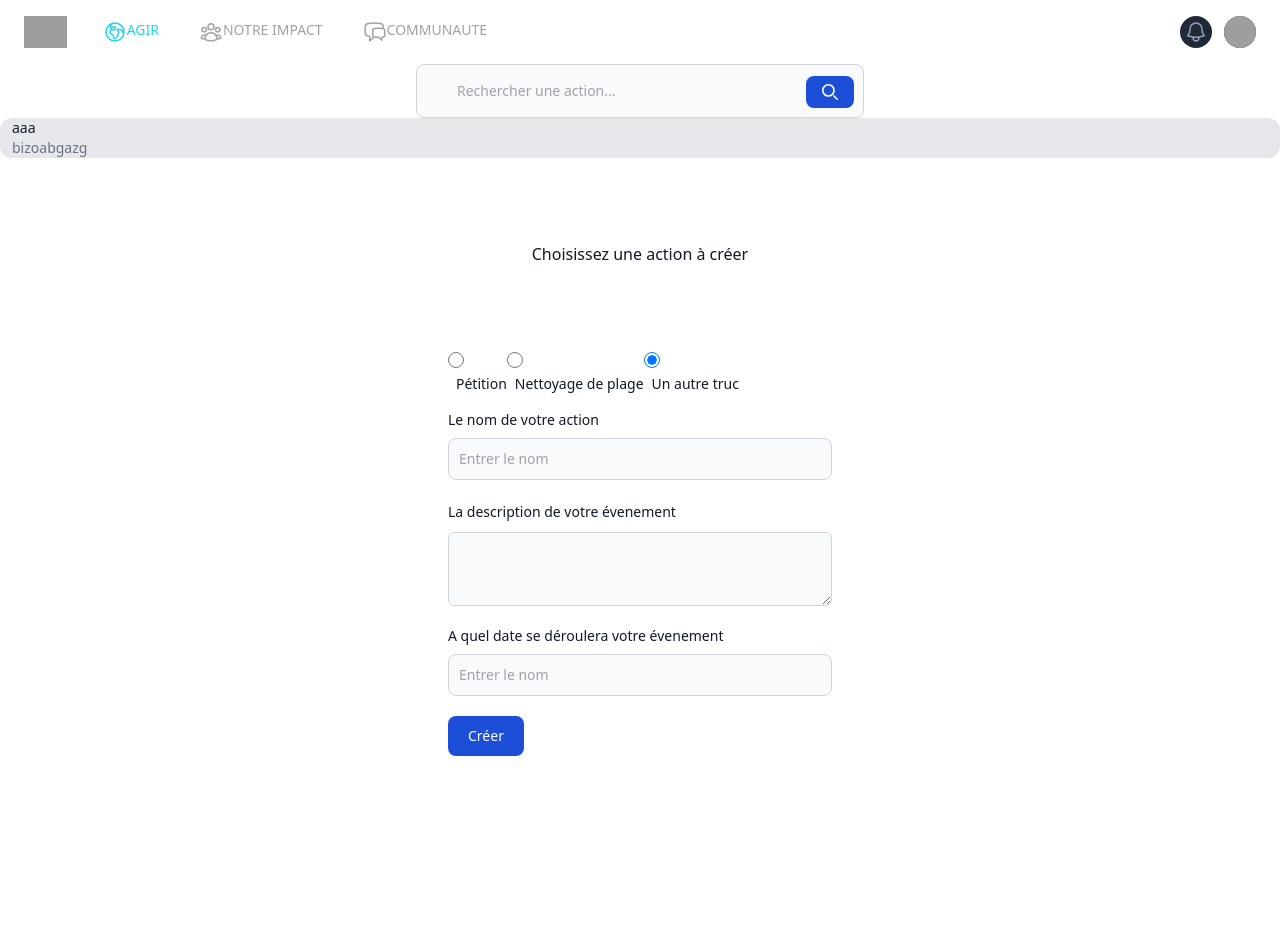
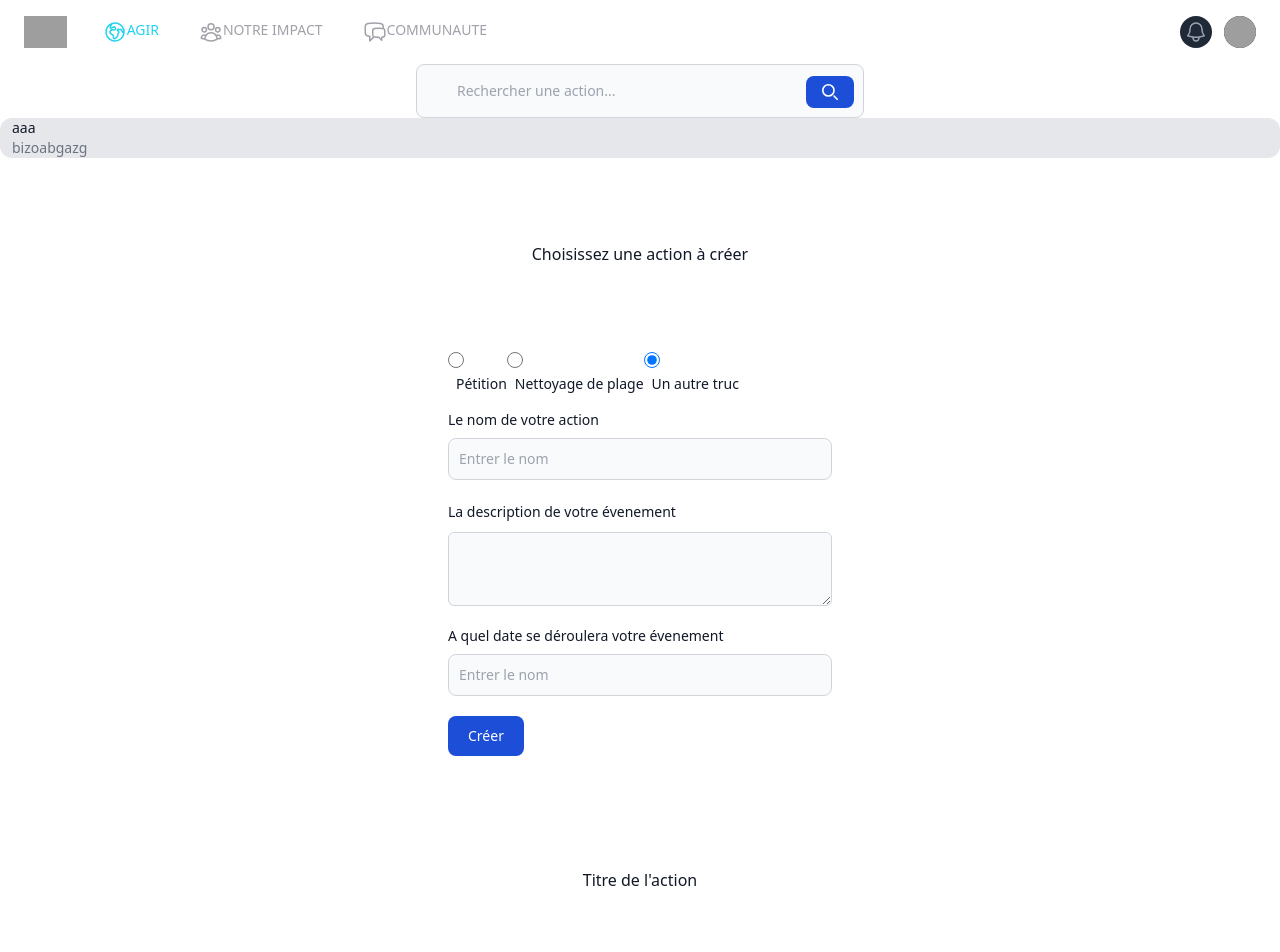
Before and after one commit to UVictoras/Projet-Commun-Oceano-Monaco, a React (Create React App) app in the folder oceano/: page / in a window 1280 px wide. Shown: the top 952 px of the page. Before the commit the page ends 832 px from the top, so only its background shows below. Built offline with nearby package versions, Linux system fonts and the light colour scheme; grey boxes are pictures that could not be loaded.

Commit message:
rejoindre

```diff
--- a/oceano/src/pages/act.js
+++ b/oceano/src/pages/act.js
@@ -2,6 +2,7 @@ import Navbar from "../components/navbar";
 import Searchbar from "../components/searchbar";
 import Play from "../canva";
 import Create from "../components/createaction";
+import Join from "../components/joinaction";
 function Act(props){
 
     return <div className="Act">
@@ -14,6 +15,7 @@ function Act(props){
             </div>
         </div>
         <Create/>
+        <Join/>
     </div>
 }
 export default Act;
```
